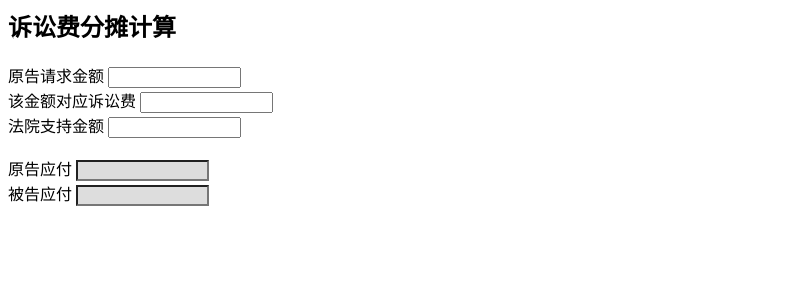
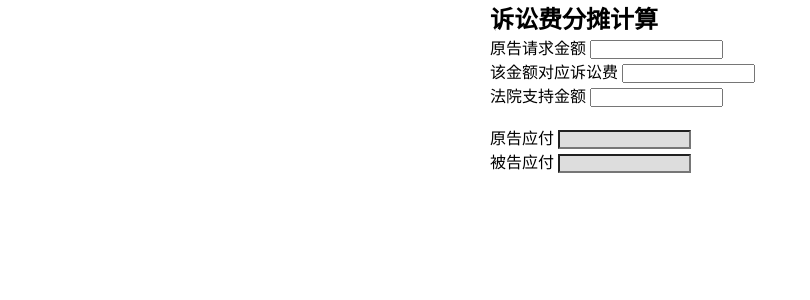
Before and after one commit to fjdu/fjdu.github.io, a Jekyll site: the page code/misc/calc-litigation-cost.html, which Jekyll copies as it is, in a window 1280 px wide. Shown: the top 300 px of the page, without its empty margins (0-810 px from the left). Built offline with Jekyll 4.4.1, drawn with Linux system fonts in a browser that asks for light colours.

Commit message:
calc-litigation-cost responsive 2

```diff
--- a/code/misc/calc-litigation-cost.html
+++ b/code/misc/calc-litigation-cost.html
@@ -5,6 +5,16 @@
 <meta name="viewport" content="width=device-width, initial-scale=1.0">
 
 <style>
+* {
+    margin: 0;
+    padding: 0;
+    box-sizing: border-box;
+}
+body {
+    min-height: 100vh;
+    max-width: 300px;
+    margin: 0 auto;
+}
 input[type='number']{
     width: 10em;
 }
```
